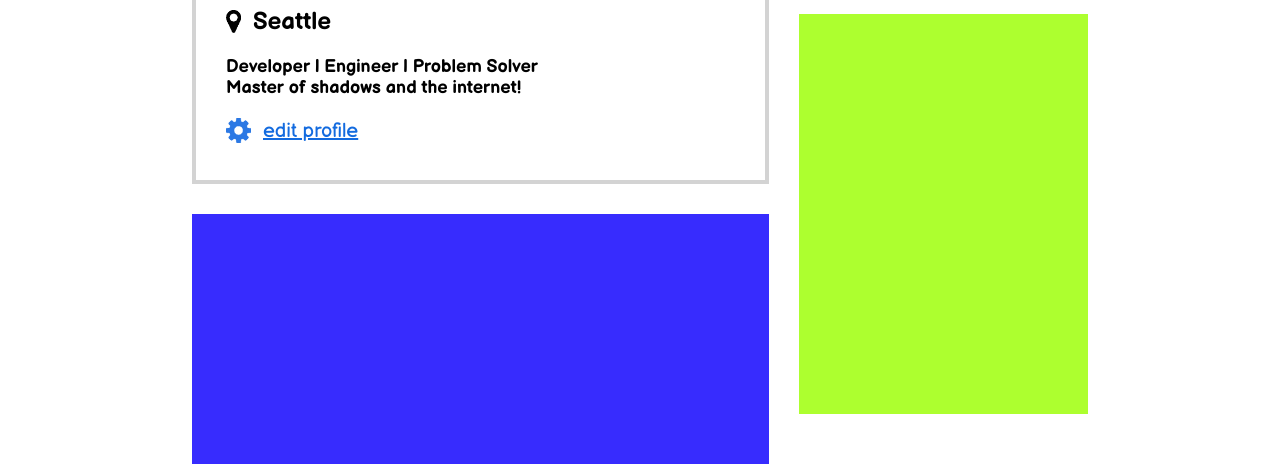
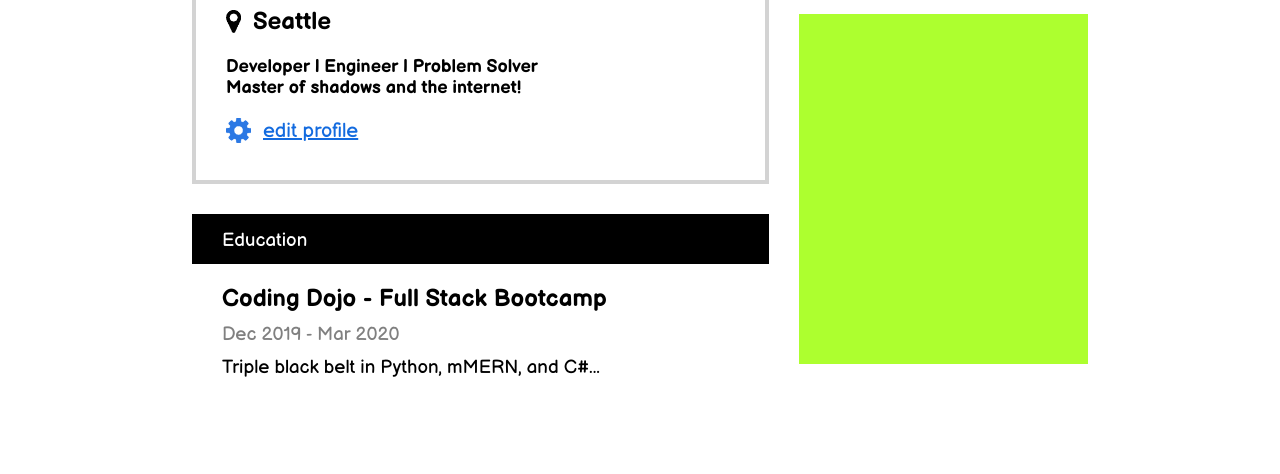
Before and after one commit to CragarDev/Burke_Craig_Assignment_profilePage, a plain HTML site: page index.html in a window 1280 px wide. Shown: the part 326-800 px from the top of the page. Drawn offline with Linux system fonts and the light colour scheme.

Commit message:
updated the eduction section

```diff
--- a/index.html
+++ b/index.html
@@ -37,7 +37,7 @@
           </div>
 
           <!-- Lower White user info bar -->
-          <div class="lower-bar">
+          <div class="lower-bar pl30">
             <h1 class="mb10">Jane Doe</h1>
             <div class="location flex mb20">
               <img
@@ -61,7 +61,14 @@
             </div>
           </div>
         </div>
-        <div class="education-card"></div>
+        <div class="education-card mb30">
+          <h3 class="sub-header mb20">Education</h3>
+          <div class="edu-content pl30">
+            <h2 class="edu-title mb10">Coding Dojo - Full Stack Bootcamp</h2clas>
+            <h3 class="edu-date mb10">Dec 2019 - Mar 2020</h3>
+            <h3 class="edu-description">Triple black belt in Python, mMERN, and C#...</h3>
+          </div>
+        </div>
       </div>
       <div class="main-right">
         <div class="connect-request mb30"></div>
--- a/style.css
+++ b/style.css
@@ -25,6 +25,10 @@
 
 .mb10 {
   margin-bottom: 10px;
+}
+
+.pl30 {
+  padding-left: 30px;
 }
 
 .relative {
@@ -132,7 +136,6 @@ span {
   border-bottom: 4px solid lightgray;
   border-left: 4px solid lightgray;
   border-right: 4px solid lightgray;
-  padding-left: 30px;
   padding-top: 70px;
 }
 
@@ -165,8 +168,26 @@ a {
 }
 
 .education-card {
-  background-color: rgb(55, 44, 254);
-  min-height: 250px;
+  background-color: white;
+  min-height: 200px;
+}
+
+.sub-header {
+  background-color: black;
+  min-height: 50px;
+  font-weight: normal;
+  color: white;
+  padding-left: 30px;
+  padding-top: 15px;
+}
+
+.edu-date {
+  color: gray;
+  font-weight: normal;
+}
+
+.edu-description {
+  font-weight: normal;
 }
 
 /* main right elements */
@@ -183,5 +204,5 @@ a {
 
 .connections {
   background-color: greenyellow;
-  min-height: 400px;
+  min-height: 350px;
 }
```
